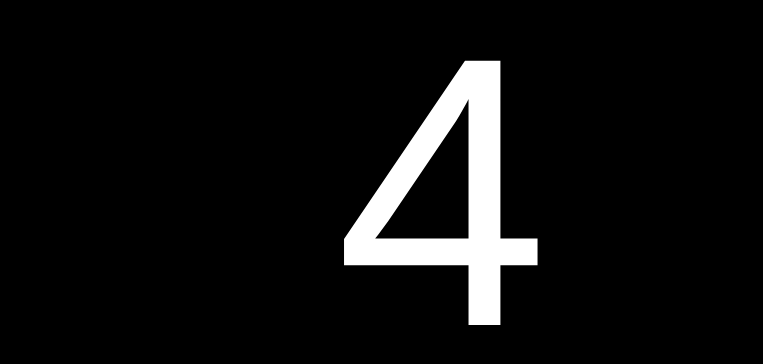
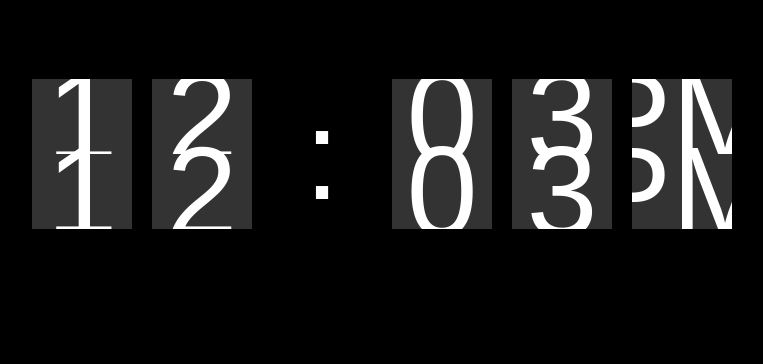
Before and after one commit to hyunseongparkofficial/Clock-for-notion, a plain HTML site: page index.html in a window 1280 px wide. Shown: the part 246-610 px from the top of the page, without its empty margins (258-1021 px from the left). Drawn offline with Linux system fonts and the light colour scheme.

Commit message:
Update4 index.html

```diff
--- a/index.html
+++ b/index.html
@@ -27,122 +27,101 @@
       display: flex;
       justify-content: center;
       align-items: center;
-    }
-
-    .clock .digit .top {
-      position: absolute;
-      top: 0;
-      left: 0;
-      width: 100%;
-      height: 50%;
-      background-color: #000;
-      transform-origin: bottom;
-      transform: rotateX(-90deg);
-    }
-
-    .clock .digit .bottom {
-      position: absolute;
-      bottom: 0;
-      left: 0;
-      width: 100%;
-      height: 50%;
-      background-color: #000;
-      transform-origin: top;
-      transform: rotateX(90deg);
-    }
-
-    .clock .digit .number {
-      position: absolute;
-      top: 50%;
-      left: 0;
-      width: 100%;
-      height: 50%;
-      display: flex;
-      justify-content: center;
-      align-items: center;
-      font-size: 3em;
-      transform-origin: center;
-    }
-
-    .clock .digit.active .number {
-      transform: rotateX(180deg);
-    }
-
-    .clock .digit .number.hidden {
-      visibility: hidden;
+      overflow: hidden;
     }
 
     .clock .digit .top,
     .clock .digit .bottom {
+      position: absolute;
+      width: 100%;
+      height: 50%;
+      background-color: #333;
+      display: flex;
+      justify-content: center;
+      align-items: center;
+    }
+
+    .clock .digit .top {
+      top: 0;
+      transform-origin: bottom;
+    }
+
+    .clock .digit .bottom {
+      bottom: 0;
+      transform-origin: top;
+    }
+
+    .clock .digit .number {
+      font-size: 1em;
+    }
+
+    .clock .digit .flip {
       transition: transform 0.5s ease;
     }
   </style>
 </head>
 <body>
   <div class="clock">
-    <div class="digit" id="digit-1">
-      <div class="top"></div>
-      <div class="bottom"></div>
-      <div class="number hidden">2</div>
-      <div class="number">3</div>
+    <div class="digit" id="hours-tens">
+      <div class="top">0</div>
+      <div class="bottom">0</div>
     </div>
-    <div class="digit" id="digit-2">
-      <div class="top"></div>
-      <div class="bottom"></div>
-      <div class="number hidden">3</div>
-      <div class="number">4</div>
+    <div class="digit" id="hours-units">
+      <div class="top">0</div>
+      <div class="bottom">0</div>
+    </div>
+    <div class="digit">:</div>
+    <div class="digit" id="minutes-tens">
+      <div class="top">0</div>
+      <div class="bottom">0</div>
+    </div>
+    <div class="digit" id="minutes-units">
+      <div class="top">0</div>
+      <div class="bottom">0</div>
+    </div>
+    <div class="digit ampm">
+      <div class="top">AM</div>
+      <div class="bottom">AM</div>
     </div>
   </div>
 
   <script>
-    const digits = document.querySelectorAll('.digit');
-    const numbers = [0, 1, 2, 3, 4, 5, 6, 7, 8, 9];
-
     function updateClock() {
       const now = new Date();
       const hours = now.getHours();
       const minutes = now.getMinutes();
-      const seconds = now.getSeconds();
+      const ampm = hours >= 12 ? 'PM' : 'AM';
 
-      // Update the hours digits
-      const hourTens = Math.floor(hours / 10);
-      const hourUnits = hours % 10;
-      updateDigit(digits[0], hourTens);
-      updateDigit(digits[1], hourUnits);
+      const hourTens = Math.floor((hours % 12 || 12) / 10);
+      const hourUnits = (hours % 12 || 12) % 10;
+      const minuteTens = Math.floor(minutes / 10);
+      const minuteUnits = minutes % 10;
+
+      updateDigit(document.getElementById('hours-tens'), hourTens);
+      updateDigit(document.getElementById('hours-units'), hourUnits);
+      updateDigit(document.getElementById('minutes-tens'), minuteTens);
+      updateDigit(document.getElementById('minutes-units'), minuteUnits);
+      updateDigit(document.querySelector('.ampm'), ampm);
     }
 
-    function updateDigit(digit, number) {
-      // Find the current number on the digit
-      const currentNumber = parseInt(digit.querySelector('.number:not(.hidden)').textContent);
+    function updateDigit(digitElement, newNumber) {
+      const top = digitElement.querySelector('.top');
+      const bottom = digitElement.querySelector('.bottom');
+      const currentNumber = top.textContent.trim();
 
-      // Find the index of the current number and the target number in the array
-      const currentIndex = numbers.indexOf(currentNumber);
-      const targetIndex = numbers.indexOf(number);
-
-      // If the numbers are different, flip the digit
-      if (currentIndex !== targetIndex) {
-        // Set the current number as hidden
-        digit.querySelector('.number:not(.hidden)').classList.add('hidden');
-
-        // Find the target number element
-        const targetNumber = digit.querySelector(`.number[data-number="${number}"]`);
-
-        // Show the target number and mark the digit as active
-        targetNumber.classList.remove('hidden');
-        digit.classList.add('active');
-
-        // After the flip animation, reset the digit
+      if (currentNumber !== String(newNumber)) {
+        bottom.textContent = newNumber;
+        digitElement.classList.add('flip');
         setTimeout(() => {
-          digit.classList.remove('active');
-          digit.querySelector('.number:not(.hidden)').classList.remove('hidden');
-          targetNumber.classList.add('hidden');
+          top.textContent = newNumber;
+          digitElement.classList.remove('flip');
         }, 500);
       }
     }
 
     // Start the clock
     updateClock();
-    setInterval(updateClock, 1000);
+    setInterval(updateClock, 60000); // Update every minute
   </script>
 </body>
 </html>
```
